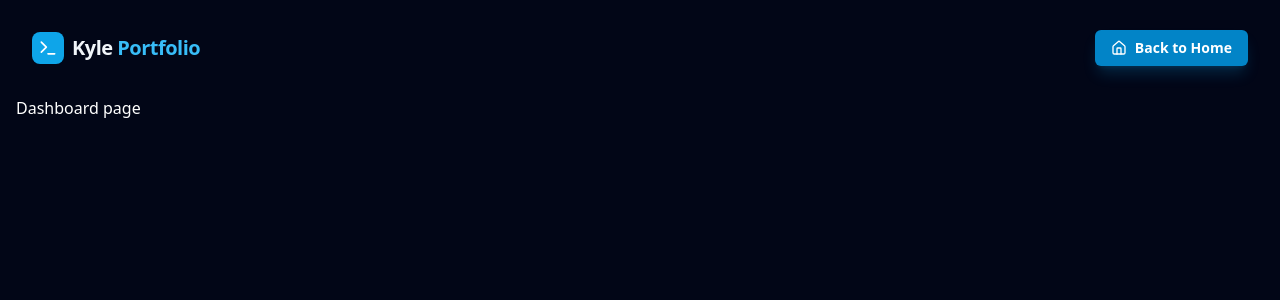
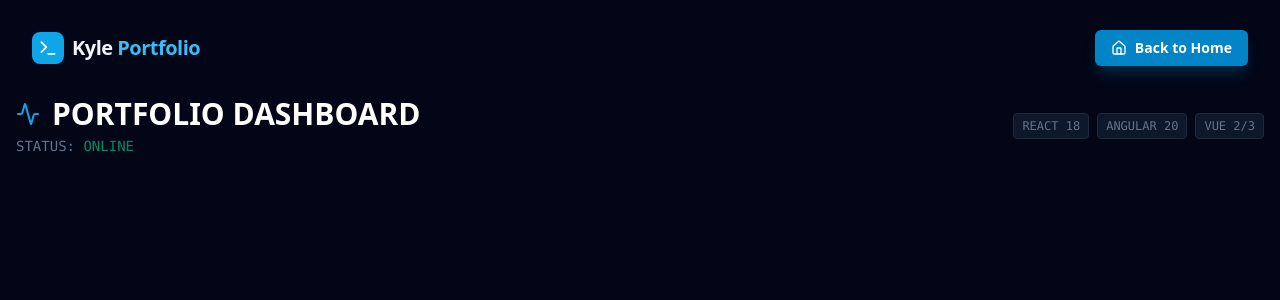
Before and after one commit to jananigel/profile, a React (Vite) app: page /#/dashboard in a window 1280 px wide. Shown: the top 300 px of the page. Built offline with nearby package versions, Linux system fonts and the light colour scheme.

Commit message:
feat: add the dashboard title component to the dashboard page

```diff
--- a/src/pages/dashboard/dashboard.page.tsx
+++ b/src/pages/dashboard/dashboard.page.tsx
@@ -1,9 +1,11 @@
+import { DashboardTitle } from '../../shared/components/dashboard/';
+
 const DashboardPage = () => {
 	return (
 		<>
 			<div className="pt-24 pb-12 px-4 min-h-screen bg-slate-950 text-slate-200 font-sans">
 				<div className="max-w-7xl mx-auto space-y-6">
-					<p className="text-white">Dashboard page</p>
+					<DashboardTitle></DashboardTitle>
 				</div>
 			</div>
 		</>
```
